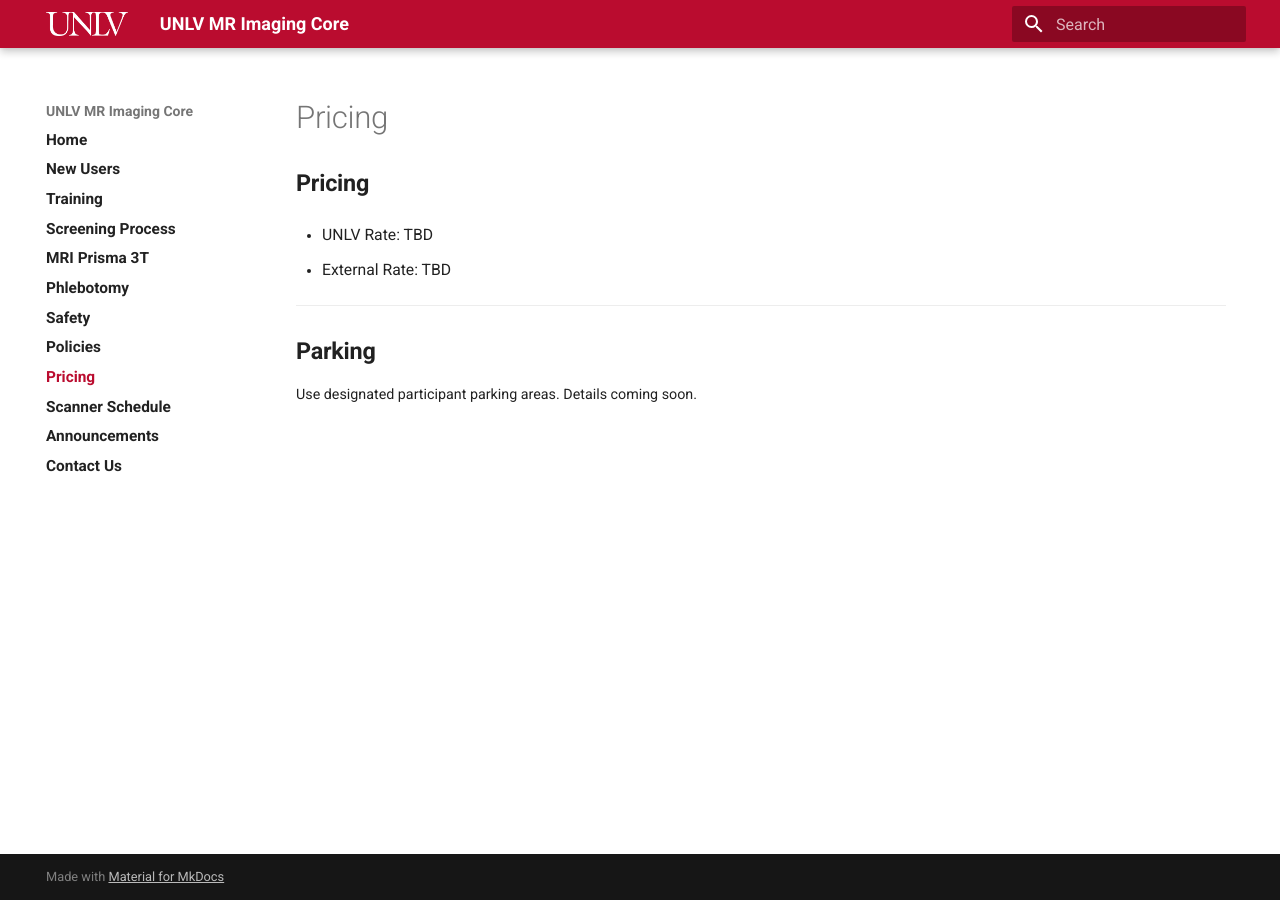
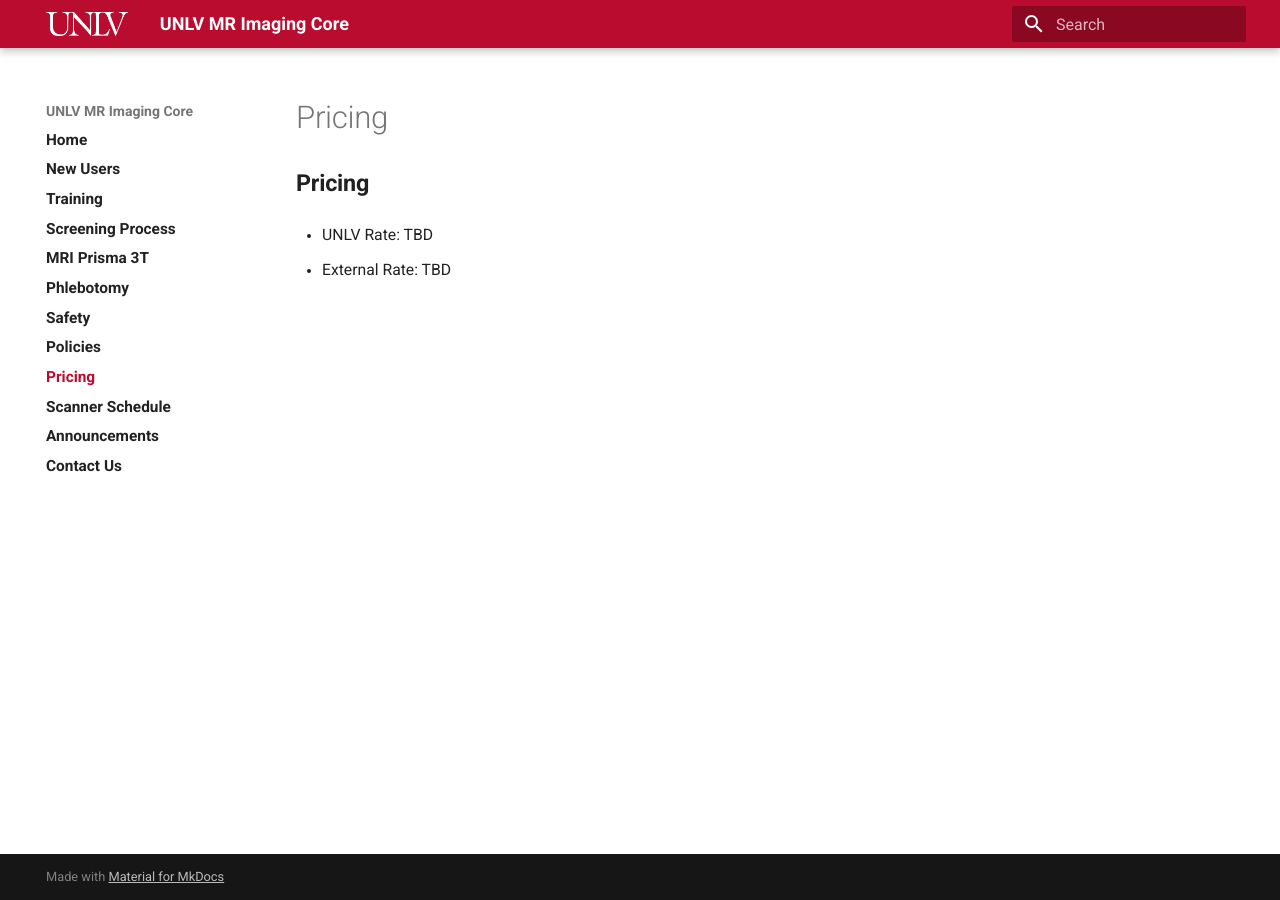
Before and after one commit to unlvfmri/umic, an MkDocs documentation site: the page built from docs/pricing.md, in a window 1280 px wide. Built offline with MkDocs 1.6.1 and Material for MkDocs 9.7.7, drawn with Linux system fonts in a browser that asks for light colours.

Commit message:
Update pricing documentation by removing parking info
Removed parking section and placeholder rates.

```diff
--- a/docs/pricing.md
+++ b/docs/pricing.md
@@ -3,10 +3,3 @@
 - UNLV Rate: TBD
 
 - External Rate: TBD
-
----
-
-## Parking
-
-Use designated participant parking areas.
-Details coming soon.
```
